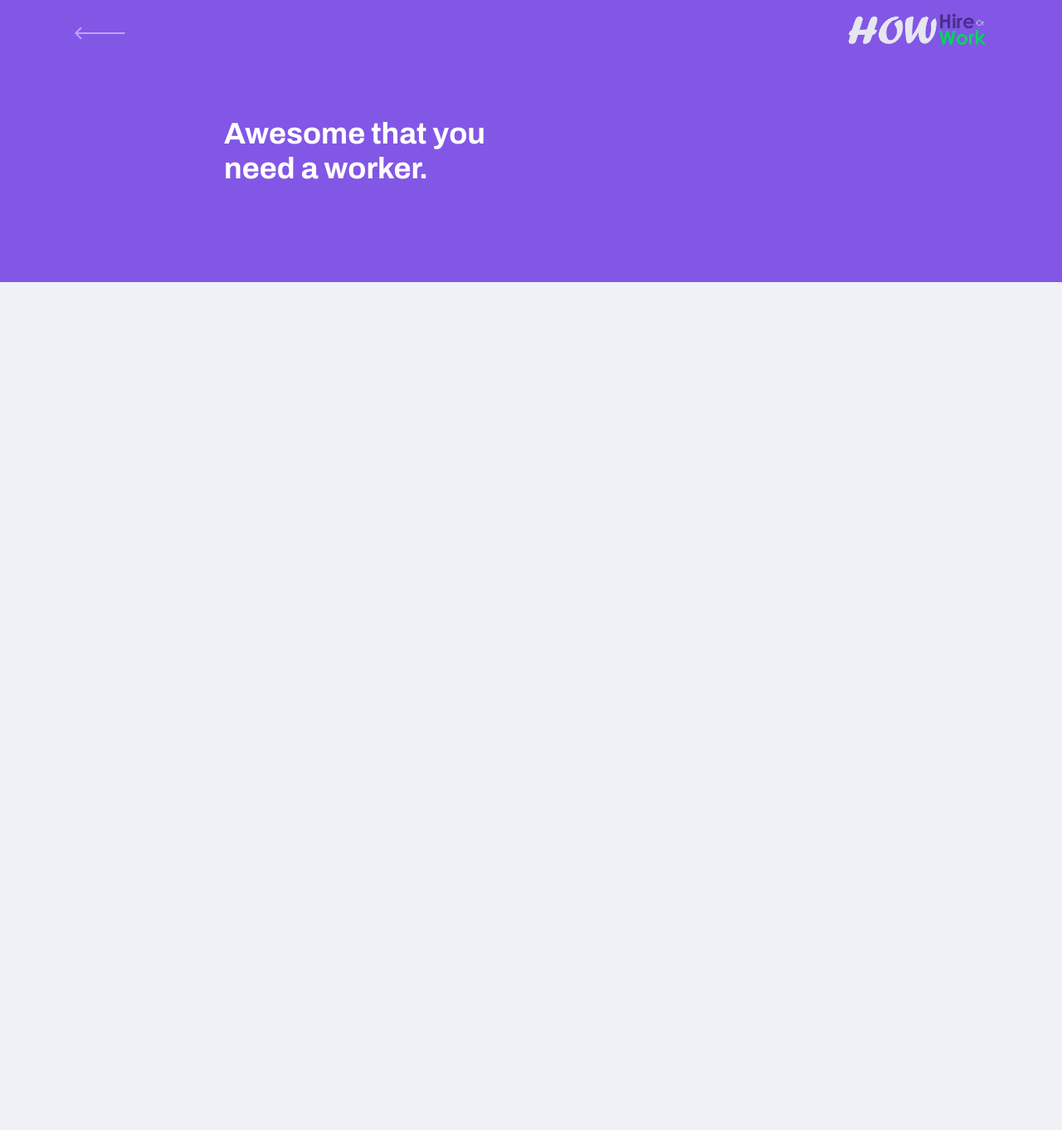
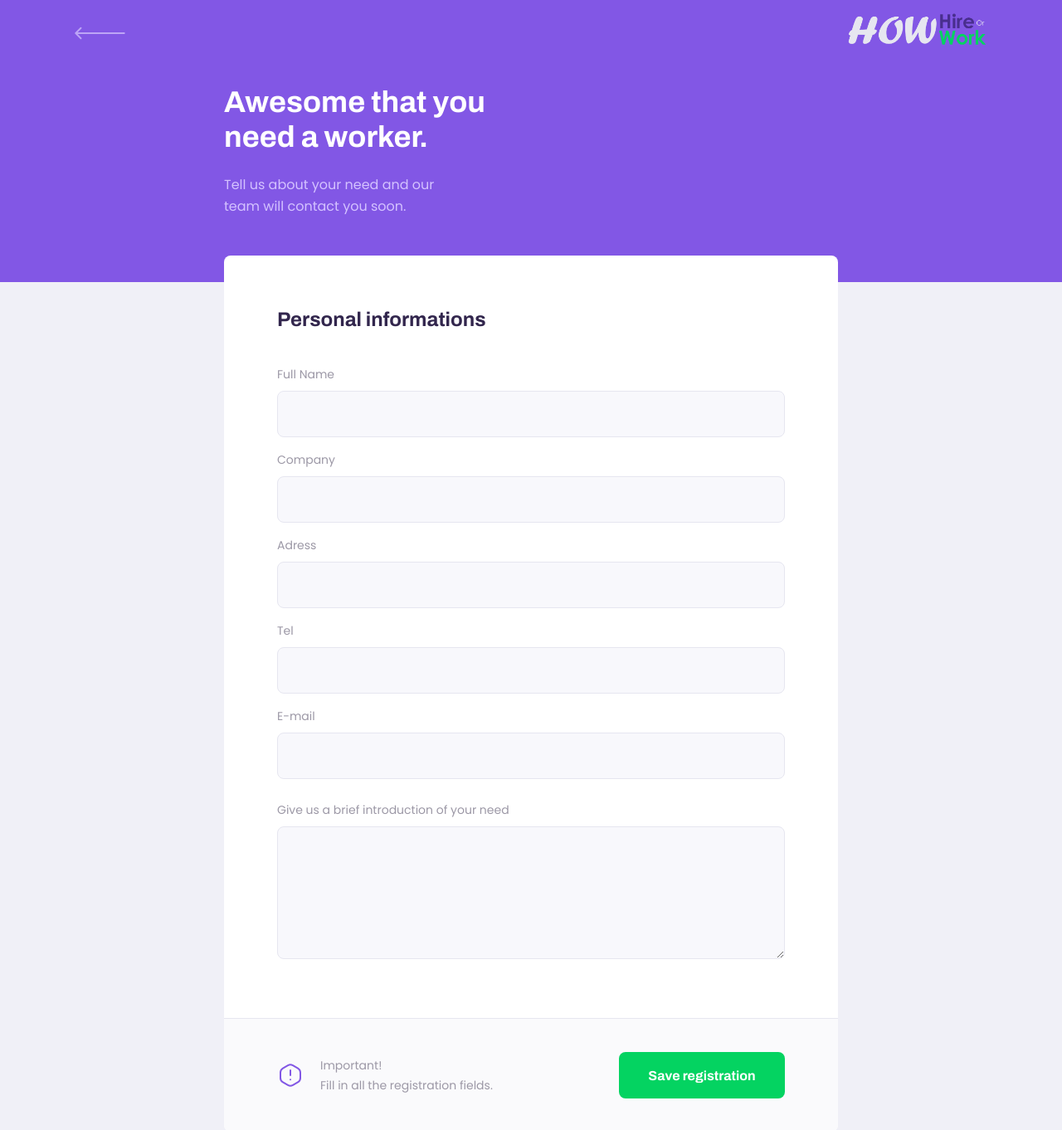
Before and after one commit to leonelcarrossoni/Hire-or-Work, a React (Create React App) app in the folder web/: page /findworker in a window 1280 px wide. Shown: the whole page at 83% size. Before the commit the page ends 800 px from the top, so only its background shows below. Built offline with nearby package versions, Linux system fonts and the light colour scheme.

Commit message:
Inclusão formulário empresas

```diff
--- a/web/src/components/Input/styles.css
+++ b/web/src/components/Input/styles.css
@@ -20,6 +20,7 @@
     outline: 0;
     padding: 0 1.6rem;
     font: 1.6rem Archivo;
+    color: var(--color-text-base);
 }
 
 .input-block:focus-within::after {
--- a/web/src/components/Select/index.tsx
+++ b/web/src/components/Select/index.tsx
@@ -18,7 +18,7 @@ const Select: React.FC<SelectProps> = ({label, name, options, ...rest }) => {
         <div className="select-block">
             <label htmlFor= {name}> {label}</label>
             <select id={name} {...rest}>
-                <option value="" disabled selected hidden>Choose an option</option>
+                <option value="" disabled selected hidden >Choose an option</option>
                 {options.map(option => {
                     return <option key={option.value} value={option.value}>{option.label}</option>
                 })}
--- a/web/src/components/Select/styles.css
+++ b/web/src/components/Select/styles.css
@@ -20,6 +20,7 @@
     outline: 0;
     padding: 0 1.6rem;
     font: 1.6rem Archivo;
+    color: var(--color-text-base);
 }
 
 .select-block:focus-within::after {
--- a/web/src/components/Textarea/styles.css
+++ b/web/src/components/Textarea/styles.css
@@ -22,6 +22,7 @@
     padding: 1.2rem 1.6rem;
     resize: vertical;
     font: 1.6rem Archivo;
+    color: var(--color-text-base);
 }
 
 .textarea-block:focus-within::after {
--- a/web/src/pages/FindWorker/index.tsx
+++ b/web/src/pages/FindWorker/index.tsx
@@ -1,13 +1,46 @@
 import React from 'react';
 
 import PageHeader from '../../components/PageHeader';
+import Input from '../../components/Input';
+import Textarea from '../../components/Textarea';
 
 import './styles.css';
 
+import warningIcon from '../../assets/images/icons/warning.svg'
+
+
 function FindWorker() {
     return(
-        <div id="page-teacher-list" className="container">
-            <PageHeader title="Awesome that you need a worker." />
+        <div id="page-teacher-form" className="container">
+            <PageHeader
+            title="Awesome that you need a worker."
+            description="Tell us about your need and our team will contact you soon."
+            />
+
+            <main>
+                <fieldset>
+                    <legend>Personal informations </legend>
+
+                    <Input name="name"  label="Full Name" />
+                    <Input name="company"  label="Company" />
+                    <Input name="adress"  label="Adress" />
+                    <Input name="tel"  label="Tel" />
+                    <Input name="email"  label="E-mail" />
+                    <Textarea name="bio" label="Give us a brief introduction of your need" />
+
+                </fieldset>
+
+                <footer>
+                    <p>
+                        <img src={warningIcon} alt="Important warning"/>
+                        Important! <br />
+                        Fill in all the registration fields.
+                    </p>
+                    <button type="button">
+                        Save registration
+                    </button>
+                </footer>
+            </main>
         </div>
     )
 }
```
